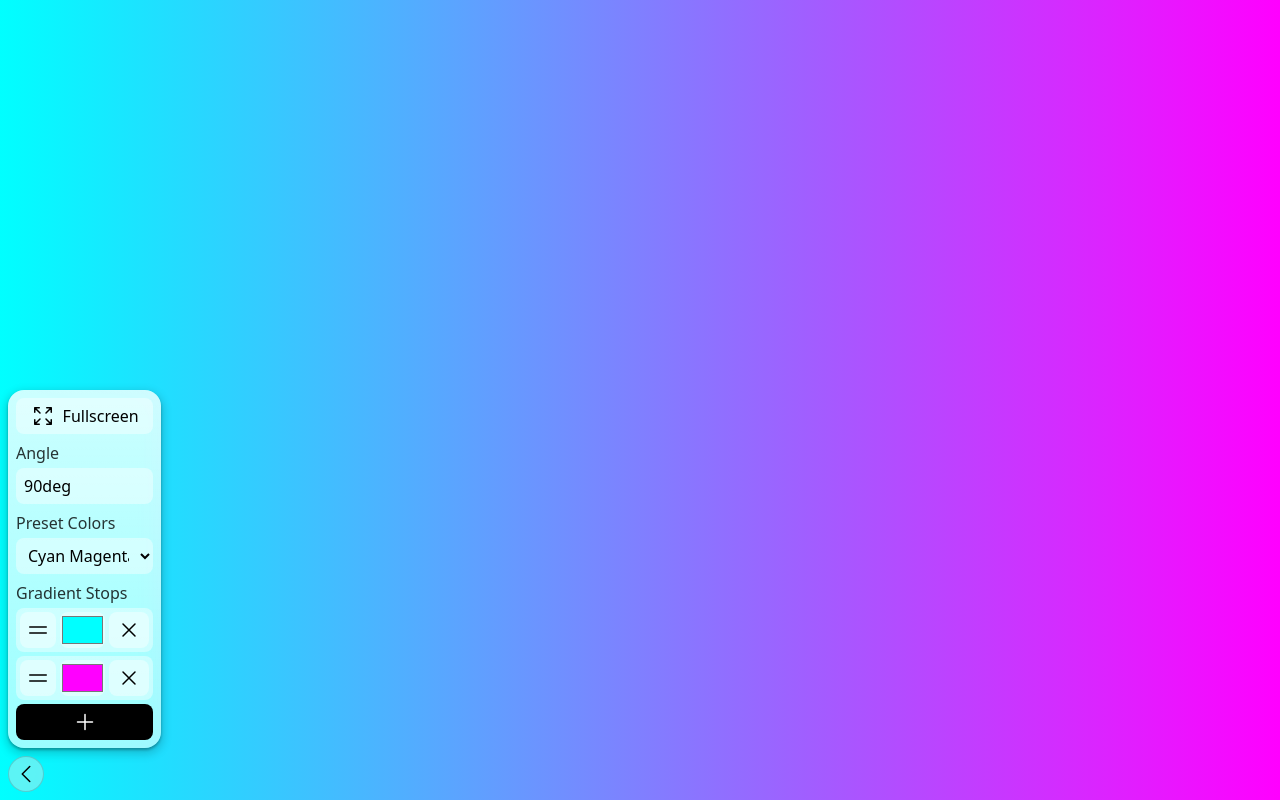
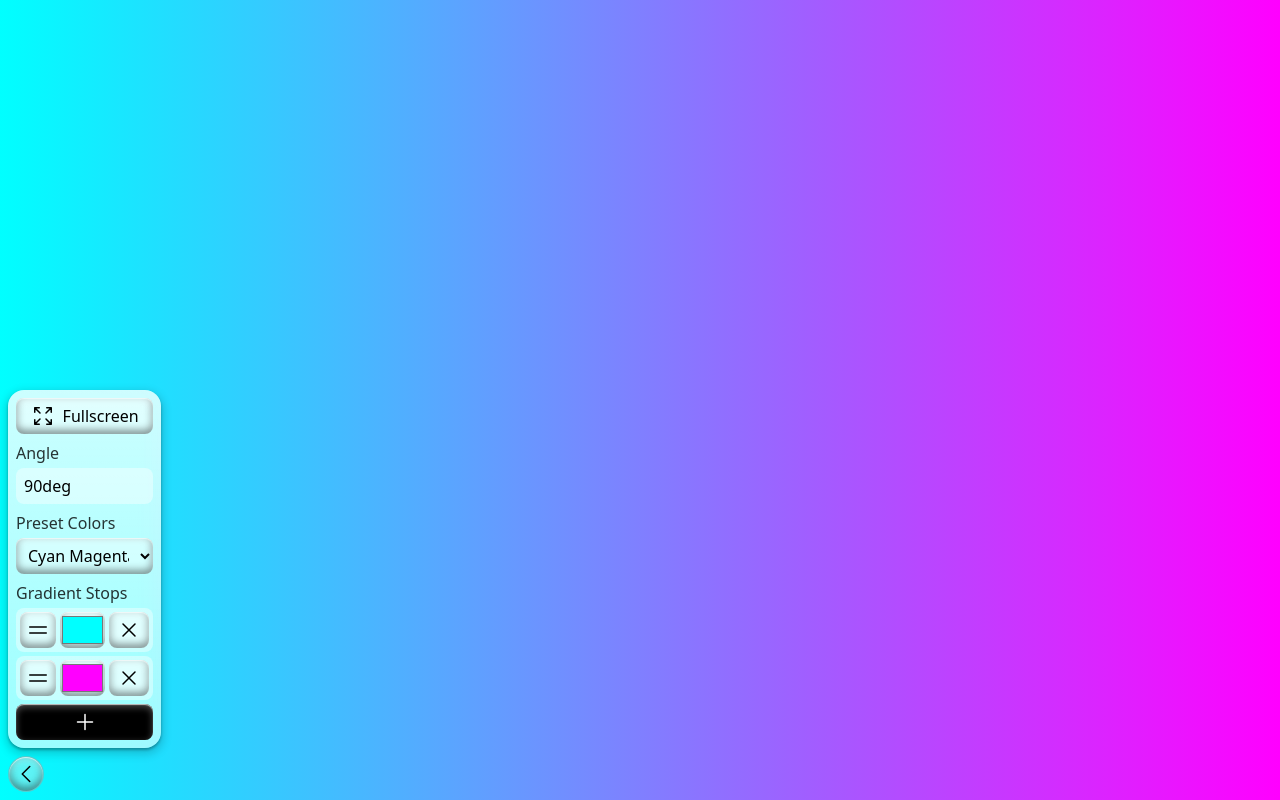
Before and after one commit to WalkQuackBack/backlight-gradient, a plain HTML site: page index.html in a window 1280 px wide. Drawn offline with Linux system fonts and the light colour scheme.

Commit message:
Attempt two shadows

```diff
--- a/index.html
+++ b/index.html
@@ -40,7 +40,7 @@
 
             --min-target-size: 36px;
 
-            background-color: #000;
+            background-color: #FFF;
         }
 
         html.dark-theme {
@@ -134,6 +134,8 @@
             padding: 0 .5rem;
         }
 
+        input[type="color"],
+        select,
         button {
             display: flex;
             justify-content: center;
@@ -141,6 +143,7 @@
             gap: .5rem;
             --focus-ring-offset: 2px;
             transition: scale cubic-bezier(0.34, 0.80, 0.34, 1.00) 200ms;
+            box-shadow: inset 0 1px 1px hsl(0 0 100 / 70%), inset 0 3px 6px 1px hsl(0 0 100 / 25%), inset 0 -3px 8px hsl(0 0 0 / 50%);
         }
 
         input[type="text"], select {
```
